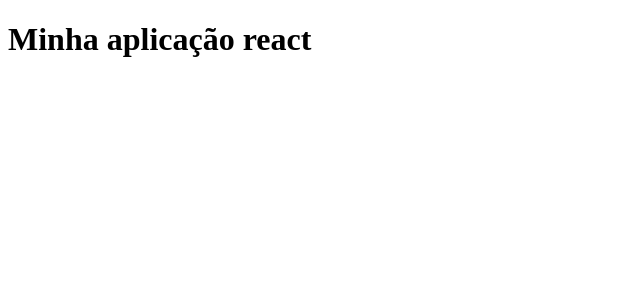
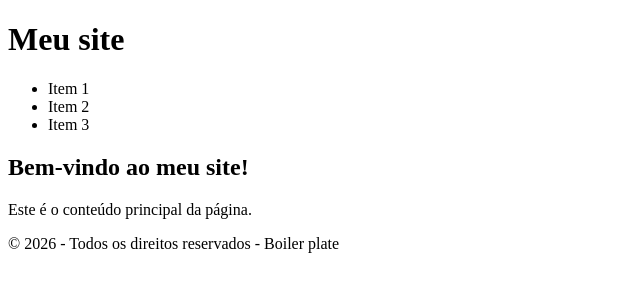
Before and after one commit to 1TDSPJ-26/front-2sem-aula-07, a React (Vite) app in the folder my-app/: page / in a window 1280 px wide. Shown: the top 300 px of the page, without its empty margins (0-640 px from the left). Built offline with nearby package versions, Linux system fonts and the light colour scheme.

Commit message:
feat : Realizando a modularização

```diff
--- a/my-app/src/App.tsx
+++ b/my-app/src/App.tsx
@@ -1,7 +1,13 @@
+import Cabecalho from './components/Cabecalho';
+import { Conteudo } from './components/Conteudo';
+import Rodape from './components/Rodape';
+
 export default function App() {
   return (
-    <main>
-      <h1>Minha aplicação react</h1>
-    </main>
-  )
+    <div>
+      <Cabecalho/>
+      <Conteudo/>
+      <Rodape/>
+    </div>
+  );
 }
--- /dev/null
+++ b/my-app/src/components/Cabecalho/index.tsx
@@ -0,0 +1,14 @@
+export default function Cabecalho() {
+    return (
+        <header>
+            <h1>Meu site</h1>
+            <nav>
+                <ul>
+                    <li>Item 1</li>
+                    <li>Item 2</li>
+                    <li>Item 3</li>
+                </ul>
+            </nav>
+        </header>
+    )
+}
--- /dev/null
+++ b/my-app/src/components/Conteudo/index.tsx
@@ -0,0 +1,10 @@
+export function Conteudo() {
+    return (
+        <main>
+            <section>
+            <h2>Bem-vindo ao meu site!</h2>
+            <p>Este é o conteúdo principal da página.</p>
+            </section>
+        </main>
+    );
+}
--- /dev/null
+++ b/my-app/src/components/Rodape/index.tsx
@@ -0,0 +1,7 @@
+export default function Rodape() {
+    return (
+        <footer>
+            <p>&copy; 2026 - Todos os direitos reservados - Boiler plate</p>
+        </footer>
+    )
+}
```
